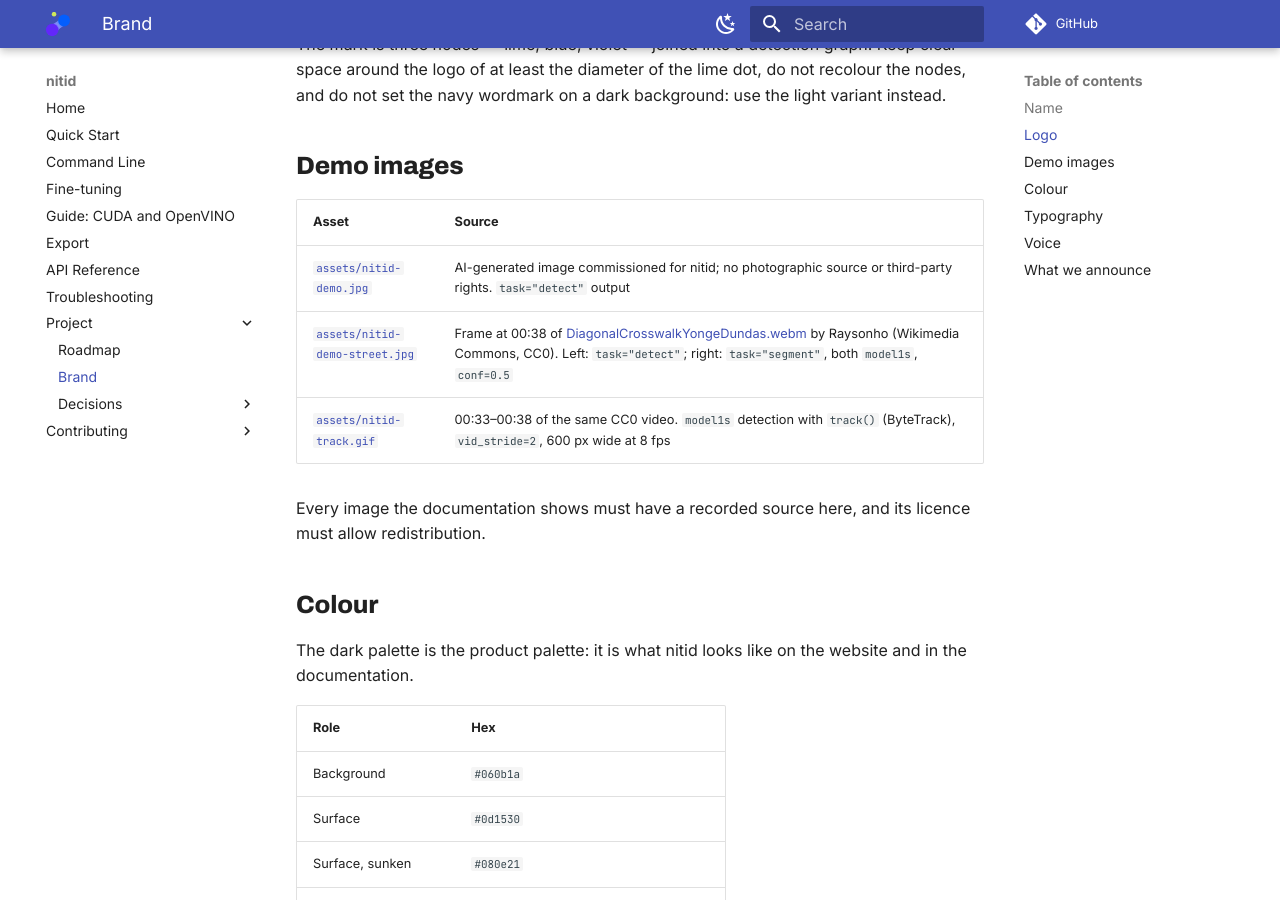
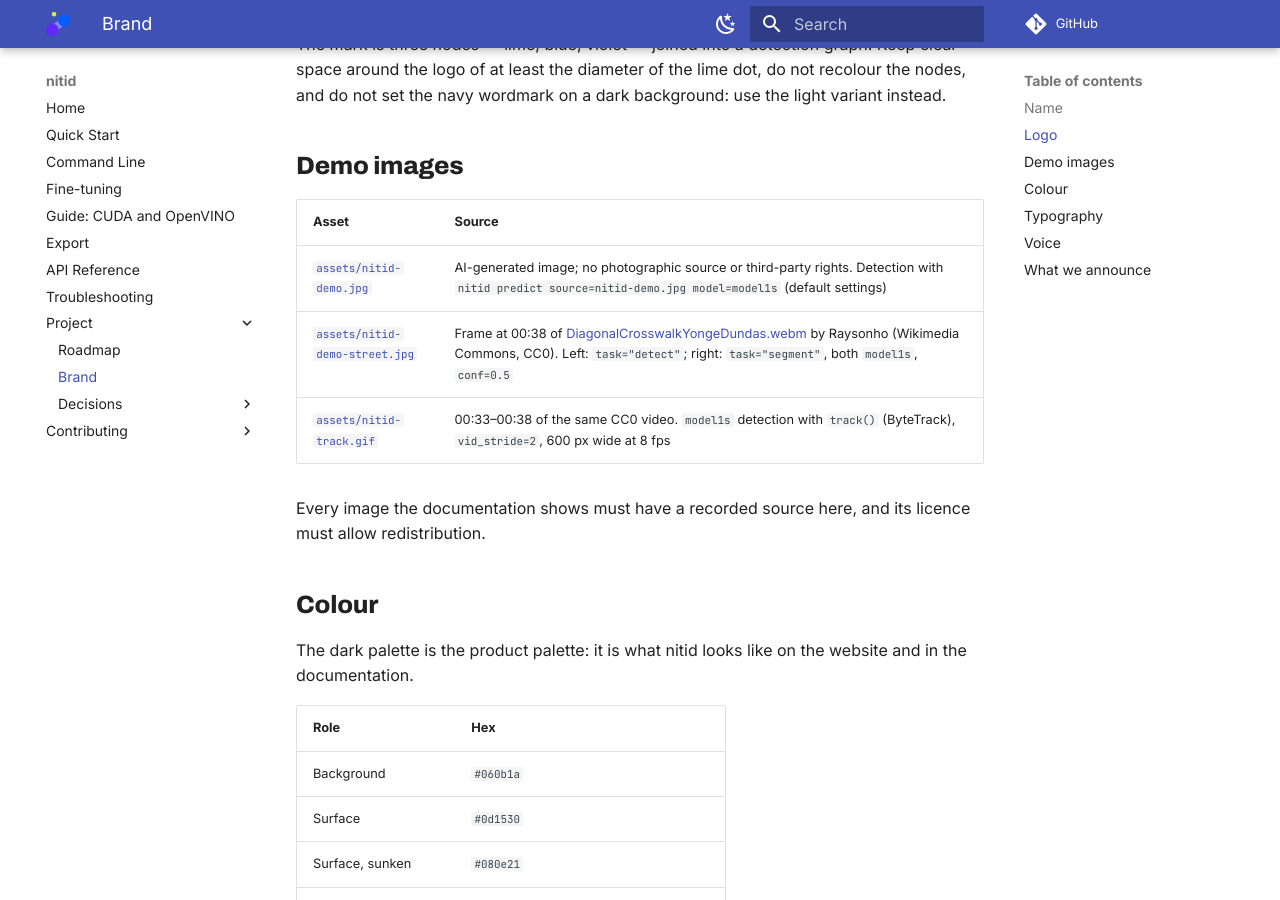
Before and after one commit to Nitidio/nitid, an MkDocs documentation site: the page built from docs/brand.md, in a window 1280 px wide and 900 px high, scrolled down 1137 px. Built offline with MkDocs 1.6.1 and Material for MkDocs 9.7.7, drawn with Linux system fonts in a browser that asks for light colours; comment, search, counter and statistics services are not loaded.

Commit message:
docs: update the skier demo and record how it was made
Replace docs/assets/nitid-demo.jpg with the new detection render and record
its source in docs/brand.md: an AI-generated image, detected with
`nitid predict source=nitid-demo.jpg model=model1s` and default settings.

Co-Authored-By: Claude Opus 5.5 <noreply@anthropic.com>
Claude-Session: https://claude.ai/code/session_01RJX2shyYrU3nnvyQWEEG4P

```diff
--- a/docs/brand.md
+++ b/docs/brand.md
@@ -31,7 +31,7 @@ use the light variant instead.
 
 | Asset | Source |
 |-------|--------|
-| [`assets/nitid-demo.jpg`](assets/nitid-demo.jpg) | AI-generated image commissioned for nitid; no photographic source or third-party rights. `task="detect"` output |
+| [`assets/nitid-demo.jpg`](assets/nitid-demo.jpg) | AI-generated image; no photographic source or third-party rights. Detection with `nitid predict source=nitid-demo.jpg model=model1s` (default settings) |
 | [`assets/nitid-demo-street.jpg`](assets/nitid-demo-street.jpg) | Frame at 00:38 of [DiagonalCrosswalkYongeDundas.webm](https://commons.wikimedia.org/wiki/File:DiagonalCrosswalkYongeDundas.webm) by Raysonho (Wikimedia Commons, CC0). Left: `task="detect"`; right: `task="segment"`, both `model1s`, `conf=0.5` |
 | [`assets/nitid-track.gif`](assets/nitid-track.gif) | 00:33–00:38 of the same CC0 video. `model1s` detection with `track()` (ByteTrack), `vid_stride=2`, 600 px wide at 8 fps |
 
```
Also changed, not shown: docs/assets/nitid-demo.jpg.
